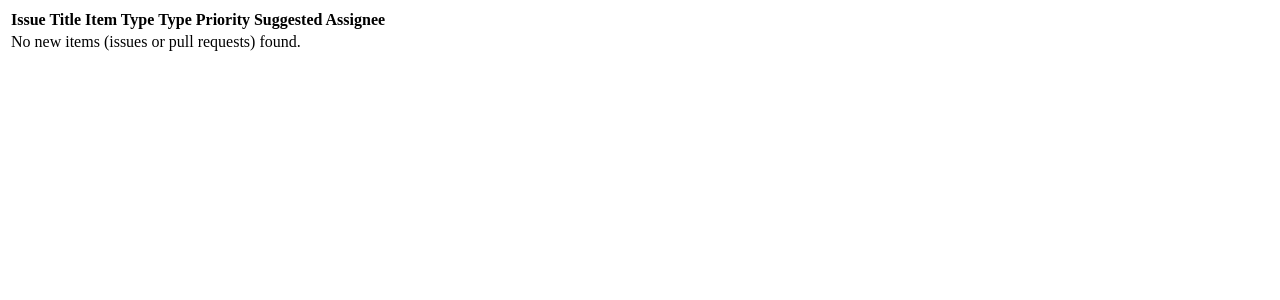
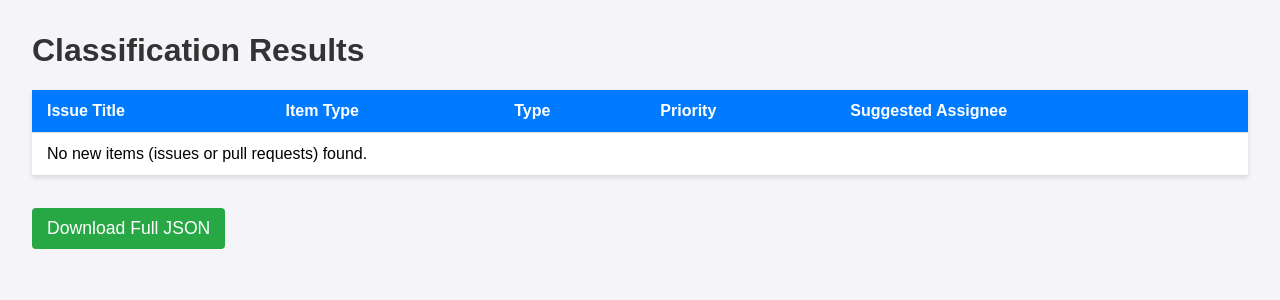
Before and after one commit to Cloud-Project-VaaS/VaaS, a Flask app: template DeploymentCode/orchestrator/templates/results.html in a window 1280 px wide. Shown: the top 300 px of the page. Run offline with Flask 3, Linux system fonts and the light colour scheme; the template is opened without the code that fills it, so the values that code supplies are empty.

Commit message:
fix: restore styling to results page

```diff
--- a/DeploymentCode/orchestrator/templates/results.html
+++ b/DeploymentCode/orchestrator/templates/results.html
@@ -1,8 +1,31 @@
-<table>
+<!DOCTYPE html>
+<html lang="en">
+<head>
+    <meta charset="UTF-8">
+    <title>Classification Results</title>
+    <style>
+        body { font-family: sans-serif; margin: 2em; background-color: #f4f4f9; }
+        h1 { color: #333; }
+        table { width: 100%; border-collapse: collapse; background: #fff; box-shadow: 0 2px 4px rgba(0,0,0,0.1); }
+        th, td { padding: 12px 15px; text-align: left; border-bottom: 1px solid #ddd; }
+        th { background-color: #007bff; color: white; }
+        tr:hover { background-color: #f1f1f1; }
+        a { color: #007bff; text-decoration: none; }
+        a:hover { text-decoration: underline; }
+        .button-container { margin-top: 2em; }
+        button { font-size: 1.1em; padding: 10px 15px; color: #fff; background-color: #28a745; border: none; border-radius: 4px; cursor: pointer; }
+        button:hover { background-color: #218838; }
+    </style>
+</head>
+<body>
+    <h1>Classification Results</h1>
+
+    <table>
         <thead>
             <tr>
                 <th>Issue Title</th>
-                <th>Item Type</th> <th>Type</th>
+                <th>Item Type</th>
+                <th>Type</th>
                 <th>Priority</th>
                 <th>Suggested Assignee</th>
             </tr>
@@ -11,7 +34,8 @@
             {% for issue in issues %}
             <tr>
                 <td><a href="{{ issue.url }}" target="_blank">{{ issue.issue_title }}</a></td>
-                <td>{{ issue.item_type }}</td> <td>{{ issue.classification.type }}</td>
+                <td>{{ issue.item_type }}</td>
+                <td>{{ issue.classification.type }}</td>
                 <td>{{ issue.classification.priority }}</td>
                 <td>{{ issue.classification.assignee }}</td>
             </tr>
@@ -22,3 +46,23 @@
             {% endfor %}
         </tbody>
     </table>
+
+    <div class="button-container">
+        <button id="downloadBtn">Download Full JSON</button>
+    </div>
+
+    <script>
+        const jsonData = {{ issues_json|tojson }};
+
+        document.getElementById('downloadBtn').addEventListener('click', function() {
+            const dataStr = "data:text/json;charset=utf-8," + encodeURIComponent(jsonData);
+            const downloadAnchorNode = document.createElement('a');
+            downloadAnchorNode.setAttribute("href", dataStr);
+            downloadAnchorNode.setAttribute("download", "classified_issues.json");
+            document.body.appendChild(downloadAnchorNode); // required for firefox
+            downloadAnchorNode.click();
+            downloadAnchorNode.remove();
+        });
+    </script>
+</body>
+</html>
```
Also changed, not shown: 1 other file.
